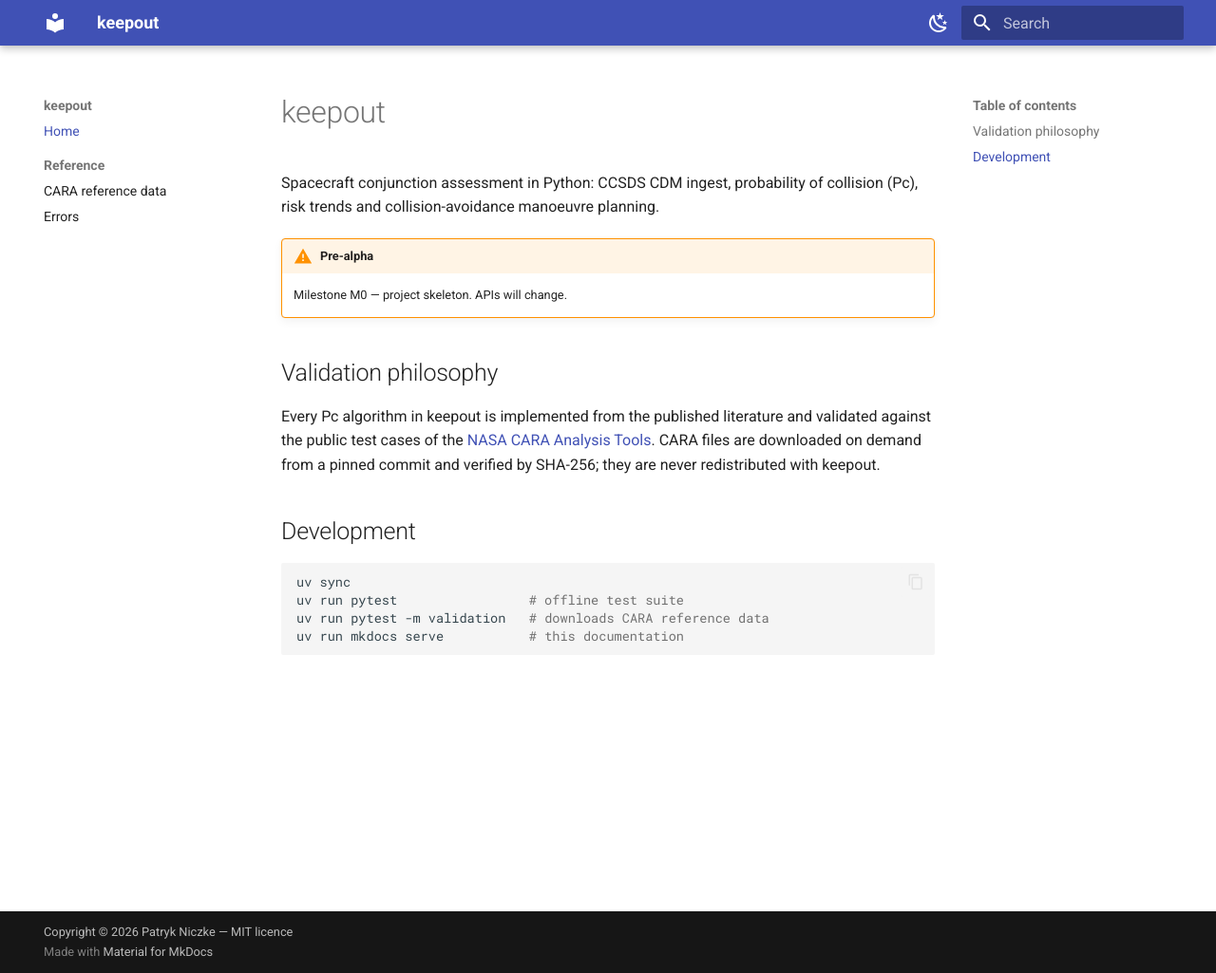
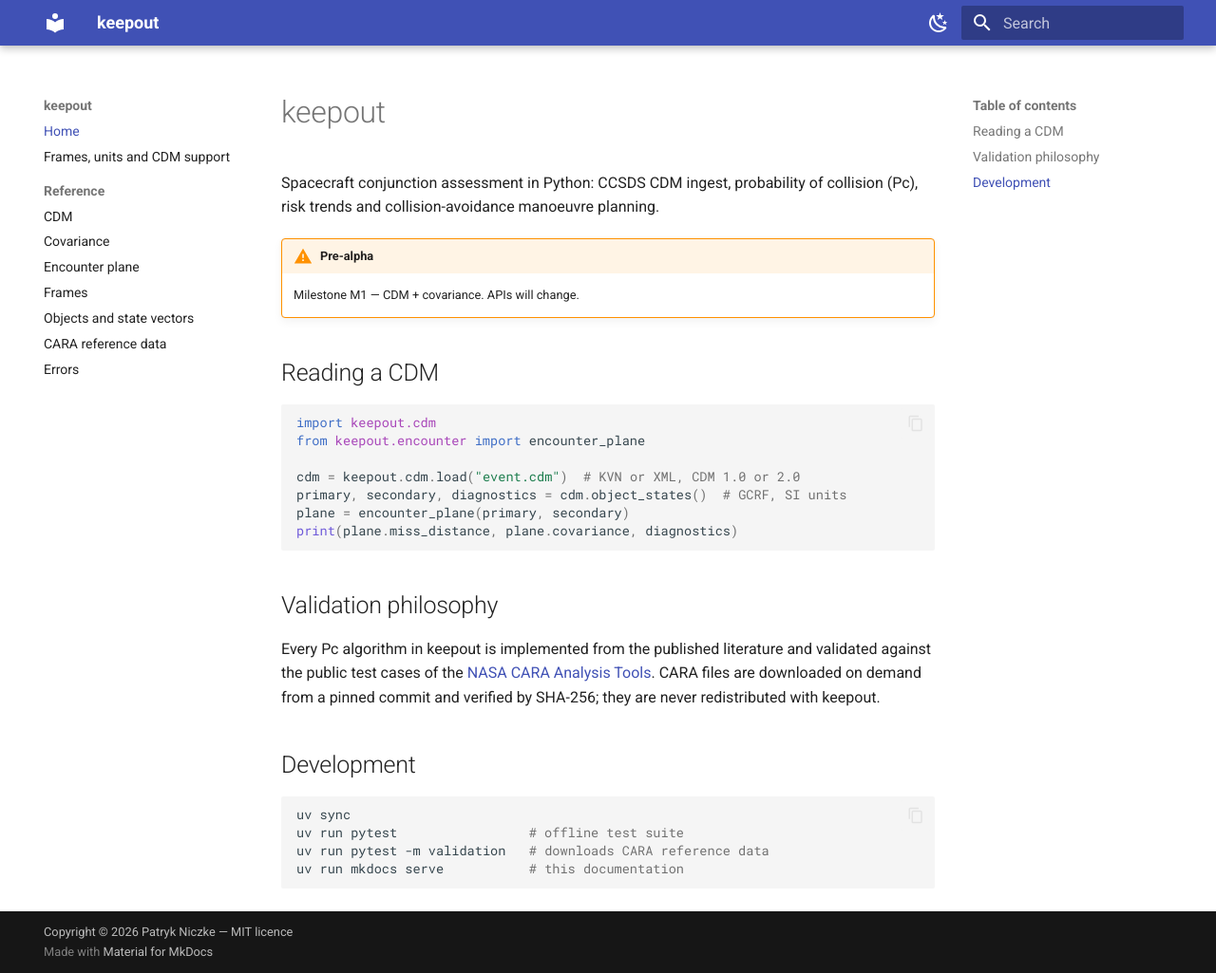
Before and after one commit to Kyrtap1309/keepout, an MkDocs documentation site: the page built from docs/index.md, in a window 1280 px wide and 1025 px high. Shown: the whole window at 95% size. Built offline with MkDocs 1.6.1 and Material for MkDocs 9.7.7, drawn with Linux system fonts in a browser that asks for light colours.

Commit message:
docs: frames, units and CDM support; M1 API reference

````diff
--- a/docs/index.md
+++ b/docs/index.md
@@ -4,7 +4,19 @@ Spacecraft conjunction assessment in Python: CCSDS CDM ingest, probability of
 collision (Pc), risk trends and collision-avoidance manoeuvre planning.
 
 !!! warning "Pre-alpha"
-    Milestone M0 — project skeleton. APIs will change.
+    Milestone M1 — CDM + covariance. APIs will change.
+
+## Reading a CDM
+
+```python
+import keepout.cdm
+from keepout.encounter import encounter_plane
+
+cdm = keepout.cdm.load("event.cdm")  # KVN or XML, CDM 1.0 or 2.0
+primary, secondary, diagnostics = cdm.object_states()  # GCRF, SI units
+plane = encounter_plane(primary, secondary)
+print(plane.miss_distance, plane.covariance, diagnostics)
+```
 
 ## Validation philosophy
 
--- a/mkdocs.yml
+++ b/mkdocs.yml
@@ -38,6 +38,12 @@ markdown_extensions:
 
 nav:
   - Home: index.md
+  - Frames, units and CDM support: frames-and-units.md
   - Reference:
+      - CDM: reference/cdm.md
+      - Covariance: reference/covariance.md
+      - Encounter plane: reference/encounter.md
+      - Frames: reference/frames.md
+      - Objects and state vectors: reference/objects.md
       - CARA reference data: reference/cara.md
       - Errors: reference/errors.md
````
Also changed, not shown: README.md (+13 -1 lines), docs/frames-and-units.md (added, +78 -0 lines), docs/reference/cdm.md (added, +13 -0 lines), docs/reference/covariance.md (added, +3 -0 lines), docs/reference/encounter.md (added, +3 -0 lines), docs/reference/frames.md (added, +3 -0 lines), docs/reference/objects.md (added, +5 -0 lines).
